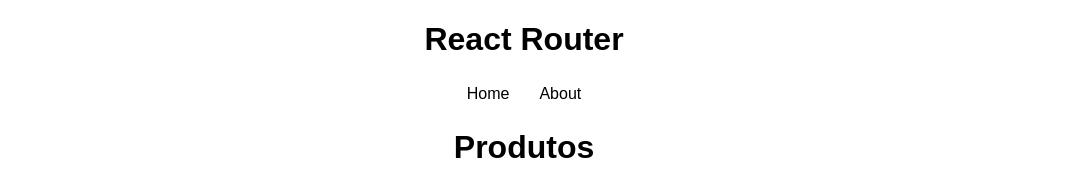
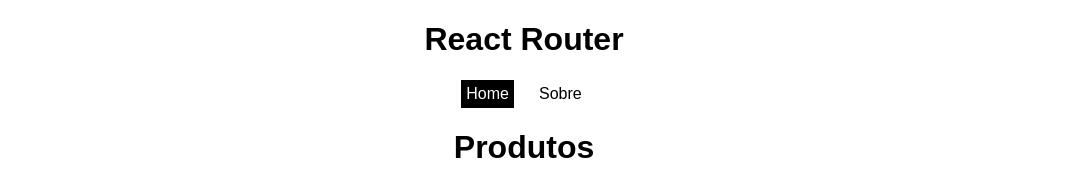
Before and after one commit to marcosalvesjr/aulas-react, a React (Vite) app in the folder project-react-8/aula8/: page / in a window 1280 px wide. Shown: the top 170 px of the page, without its empty margins (116-1203 px from the left). Built offline with nearby package versions, Linux system fonts and the light colour scheme; data requests are answered from the project's data file.

Commit message:
8- Definir link ativo

```diff
--- a/project-react-8/aula8/src/App.jsx
+++ b/project-react-8/aula8/src/App.jsx
@@ -6,6 +6,7 @@ import About from './pages/About/About'
 import Navbar from './components/Navbar/Navbar'
 import Product from './pages/Product/Product'
 import Info from './pages/Info/Info'
+import NotFound from './pages/NotFound/NotFound'
 
 function App() {
 
@@ -22,6 +23,8 @@ function App() {
           <Route path='/products/:id/info' element={<Info />} />
           {/*4-rota dinamica */}
           <Route path='/products/:id' element={<Product />} />
+          {/*7-no match route */}
+          <Route path='*' element={<NotFound />} />
 
         </Routes>
       </BrowserRouter>
--- a/project-react-8/aula8/src/components/Navbar/Navbar.jsx
+++ b/project-react-8/aula8/src/components/Navbar/Navbar.jsx
@@ -1,12 +1,17 @@
 // 2-Links com react router dom
-import { Link } from 'react-router-dom'
+import { NavLink, Link } from 'react-router-dom'
 import './Navbar.css'
 
 const Navbar = () => {
     return (
         <nav>
-            <Link to="/">Home</Link>
-            <Link to='/About'>About</Link>
+            {/*<Link to="/">Home</Link>
+            <Link to='/About'>About</Link>*/}
+            {/* 8- Definir link ativo
+            usamos no navbar <Link> utilizamos em algum link
+            dentro da pagina desde que não seja no navbar */}
+            <NavLink to='/'>Home</NavLink>
+            <NavLink to='/about'>Sobre</NavLink>
         </nav>
     )
 }
--- /dev/null
+++ b/project-react-8/aula8/src/pages/NotFound/NotFound.jsx
@@ -0,0 +1,12 @@
+
+
+const NotFound = () => {
+    return (
+        <div>
+            <h1>404</h1>
+            <p>Não há nada aqui. =)</p>
+        </div>
+    )
+}
+
+export default NotFound
```
